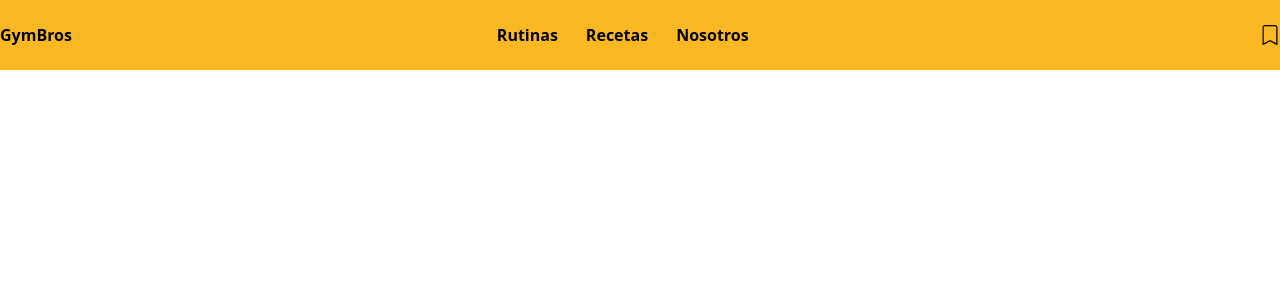
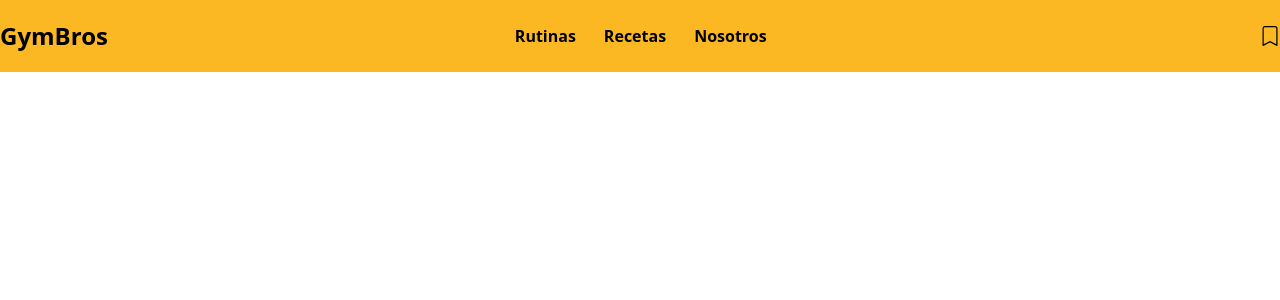
Before and after one commit to saintmrti/ProyectoGymBros, a React (Vite) app: page / in a window 1280 px wide. Shown: the top 300 px of the page. Built offline with nearby package versions, Linux system fonts and the light colour scheme.

Commit message:
arreglos en el tipo de letra y tamaño

```diff
--- a/src/components/navbar/NavBar.jsx
+++ b/src/components/navbar/NavBar.jsx
@@ -12,19 +12,19 @@ const Navbar = () => {
     <>
       <nav className='navbar py-5 relative'>
         <div className='container mx-auto flex items-center px-8 xl:px-0 font-bold'>
-          <h1 className='flex flex-grow'><a href="">GymBros</a></h1>
+          <h1 className='flex flex-grow font-sans text-2xl'><a href="">GymBros</a></h1>
           <div className='flex lg:hidden'>
             <button onClick={openMenu}><i className='bi bi-list' style={{fontSize: 25}}></i></button>
           </div>
           <div id='menu' className='lg:flex hidden flex-grow justify-between items-center absolute lg:relative lg:top-0 top-20 w-full lg:w-auto left-0 p-7 lg:p-0'>
             <ul className='flex flex-col lg:flex-row'>
-              <li className='mr-7 mb-7 lg:mb-0'>
+              <li className='mr-7 mb-5 lg:mb-0'>
                 <a href="">Rutinas</a>
               </li>
-              <li className='mr-7 mb-7 lg:mb-0'>
+              <li className='mr-7 mb-5 lg:mb-0'>
                 <a href="">Recetas</a>
               </li>
-              <li className='mb-7 lg:mb-0'>
+              <li className='mb-5 lg:mb-0'>
                 <a href="">Nosotros</a>
               </li>
               <li className='visible lg:invisible'>
```
